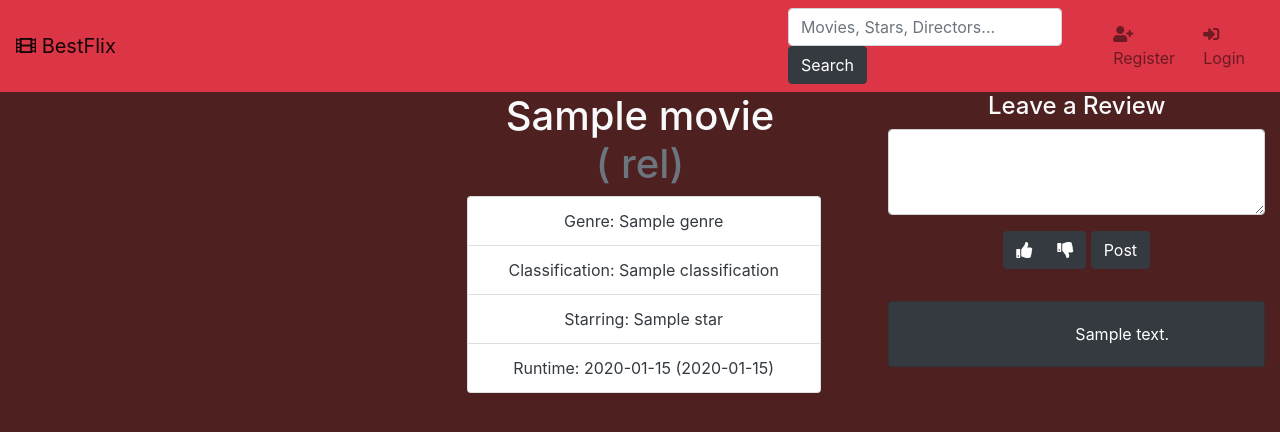
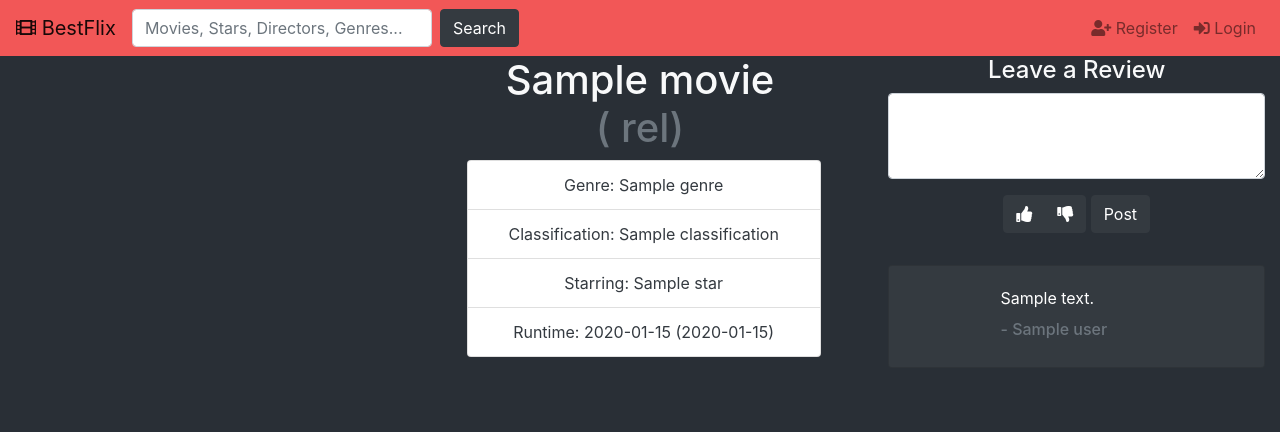
Before and after one commit to BerkeBat/bestflix, a Flask app: template templates/movie.html in a window 1280 px wide. Shown: the top 432 px of the page. Run offline with Flask 2, Linux system fonts and the light colour scheme; the template is opened without the code that fills it: most values are stand-ins (such as "Sample title", 1, 10 or a date in 2020); some libraries are stand-ins or nearby versions.

Commit message:
search works properly now. search uses url parameter rather than route. visual/colour changes. can display multiple reviews (mostly dynamodb change tbh)

```diff
--- a/main.py
+++ b/main.py
@@ -35,27 +35,24 @@ def movie(movieid):
         return render_template('movie.html', movie=movie, runtime_readable = runtime_readable, reviews = reviews)
     return render_template('movie.html', movie=movie, reviews = reviews)
 
-@app.route('/search/<string:search_term>')
-def search(search_term):
+@app.route('/search', methods=['GET', 'POST'])
+def search():
     # if request.method == 'POST':
     #     search_term = request.form['search_term']
     #     return redirect("/search/" + search_term)
+    search_term = request.args.get('search_term')
     movies = query_movie(search_term)
 
     return render_template('search.html', movies = movies, search_term = search_term)
 
-
-@app.route('/search_redirect', methods=['GET', 'POST'])
-def search_redirect():
-    search_term = request.form['search_term']
-    return redirect("/search/" + search_term)
-
 def post_review(movieid,review_text, vote):
+    user = 'test2'
     try:
         review_table.put_item(
             Item={
+                'reviewid': "{}_{}".format(user,movieid),
+                'user': user,
                 'movieid': movieid,
-                'user': 'test',
                 'review_text': review_text,
                 'vote': vote,
             }
@@ -67,11 +64,10 @@ def query_movie(term):
     query_filter_list = []
     movies = {}
     searchable_attributes = ['title', 'star', 'director', 'genre', 'country']
-    for att in searchable_attributes:
-        query_filter_list.append("Attr('{}').contains('{}')".format(att, term.lower()))
-    query_filter_expression = " | ".join(f for f in query_filter_list)
-    app.logger.info("berke: " + query_filter_expression)
     try:
+        for att in searchable_attributes:
+            query_filter_list.append("Attr('{}').contains('{}')".format(att, term.lower()))
+        query_filter_expression = " | ".join(f for f in query_filter_list)
         movie_raw_response = db.Table('movie_searchable').scan(
             FilterExpression=eval(query_filter_expression)
         )
--- a/templates/base.html
+++ b/templates/base.html
@@ -10,13 +10,22 @@
     <link rel="shortcut icon" href="{{ url_for('static', filename='favicon.ico') }}">
     {% block head %}{% endblock %}
   </head>
-  <body style="background-color: rgb(78, 32, 32);">
-    <nav class="navbar navbar-expand-lg navbar-light bg-danger ">
+  <script>
+    function searchTextToParameter(){
+      searchText = document.getElementById('search_term');
+      searchForm = document.getElementById('searchForm');
+      searchForm.action = "/search?search_term=" + searchText.value;
+    }
+  </script>
+  <body style="background-color: #292F36;">
+    <nav class="navbar navbar-expand-lg navbar-light" style="background-color: #F25757">
         <a class="navbar-brand" href="/" id="logo"><i class="fas fa-film"></i> BestFlix</a>
-        <form class="form-inline" action="/search_redirect" method="POST" style="padding-left: 41rem;">
-            <input class="form-control mr-sm-2" name="search_term" type="search" placeholder="Movies, Stars, Directors..." aria-label="Search">
-            <button class="btn btn-dark" type="submit">Search</button>
-        </form>
+        <div class="navbar-nav">
+          <form class="form-inline" action="javascript:void(0);" method="POST" id="searchForm">
+              <input style="width: 300px;" class="form-control mr-sm-2" name="search_term" id="search_term" type="search" placeholder="Movies, Stars, Directors, Genres..." aria-label="Search" required>
+              <button class="btn btn-dark" type="submit" onclick="searchTextToParameter()">Search</button>
+          </form>
+        </div>
         <div class="navbar-nav">
           <li class="nav-item"></li>
           <li class="nav-item"></li>
@@ -27,6 +36,5 @@
         </div>
     </nav>
     {% block body %} {% endblock %}
-
 </body>
 </html>
--- a/templates/movie.html
+++ b/templates/movie.html
@@ -26,12 +26,10 @@
                         <li class="list-group-item">Runtime: {{ movie['runtime'] }} ({{ runtime_readable }})</li>
                     </ul>
                 </div>
-
-                {% else %}
+            {% else %}
                 <h1>Movie Not Found</h1>
                 <a style="color: black ;" href="/" class="btn btn-link" role="button">Return Home</a>
-                {% endif %}
-
+            {% endif %}
             </div>
         </div>
         <div class="col-sm-4">
@@ -42,7 +40,6 @@
                 </div>
                 <form action="javascript:void(0);" method="post" id="reviewForm" style="padding-bottom: 2rem;">
                     <div class="form-group">
-                        <!-- <label for="messagearea">Leave A Review</label> -->
                         <textarea class="form-control" name="reviewarea" rows="3" required></textarea>
                     </div>
                     <div class="btn-group" role="group">
@@ -54,18 +51,19 @@
                     <input class="btn btn-dark" type="submit" onclick="mustGiveVote(movieid.value)" value="Post">
                 </form>
                 {% for review in reviews %}
-                    <div class="card text-white bg-dark mb-3">
+                    <div class="card text-white text-left bg-dark mb-3">
                         <div class="card-body">
                             <div class="row">
                                 <div class="col-sm-3">
                                     {% if review['vote'] == 'up' %}
                                         <h5 class="card-title" style="color: green; font-size: 50px;"><i class="fas fa-thumbs-up"></i></h5>
                                     {% elif review['vote'] == 'down' %}
-                                        <h5 class="card-title" style="color: red; font-size: larger;"><i class="fas fa-down-up"></i></h5>
+                                        <h5 class="card-title" style="color: rgba(255, 0, 0, 0.623); font-size: 50px;"><i class="fas fa-thumbs-down"></i></h5>
                                     {% endif %}
                                 </div>
                                 <div class="col-sm-9">
                                     <p class="card-text">{{ review['review_text'] }}</p>
+                                    <h6 class="card-subtitle mb-2 text-muted">- {{ review['user'] }}</h6>
                                 </div>
                             </div>
                         </div>
@@ -76,37 +74,4 @@
         </div>
     </div>
 <script type="text/javascript" src="{{ url_for('static', filename='scripts/script.js') }}"></script>
-<script>
-    function mustGiveVote(movieid) {
-        const voteValue = document.getElementById('voteValue');
-        const noVoteAlert = document.getElementById("noVoteAlert")
-        const reviewForm = document.getElementById("reviewForm")
-        if(voteValue.value == "none"){
-                reviewForm.action = "javascript:void(0);"
-                noVoteAlert.style.display = "block"
-        } else{
-                reviewForm.action = "/movie/" + movieid
-                noVoteAlert.style.display = "none"
-        }
-    }
-
-    function reviewVotes(clickedVote) {
-        const voteUp = document.getElementById('voteUp');
-        const voteDown = document.getElementById('voteDown');
-        const voteValue = document.getElementById('voteValue');
-        if (document.getElementById(clickedVote) == voteUp){
-            voteUp.disabled = true;
-            voteUp.style.backgroundColor = 'green';
-            voteDown.disabled = false;
-            voteDown.style.backgroundColor = 'rgb(52, 58, 64)'
-            voteValue.value = 'up';
-        }else if(document.getElementById(clickedVote) == voteDown){
-            voteUp.disabled = false;
-            voteUp.style.backgroundColor = 'rgb(52, 58, 64)';
-            voteDown.disabled = true;
-            voteDown.style.backgroundColor = 'red';
-            voteValue.value = 'down';
-        }
-    }
-</script>
 {% endblock %}
--- a/templates/search.html
+++ b/templates/search.html
@@ -11,6 +11,7 @@
         <div class="col-sm-4">
         </div>
         <div class="col-sm-4 text-center">
+            <div class="container-fluid text-light">
                 <h1>Search Results for '{{ search_term }}'</h1>
                 <h2 class="text-muted">({{ movies|length() }})</h2>
                 {% for movie in movies %}
@@ -30,6 +31,9 @@
                     </a>
                 {% endfor %}
             </div>
+
+
+            </div>
         <div class="col-sm-4">
         </div>
     </div>
```
Also changed, not shown: static/scripts/script.js (+6 -6 lines). Lines whose indentation alone changed are shown as unchanged.
